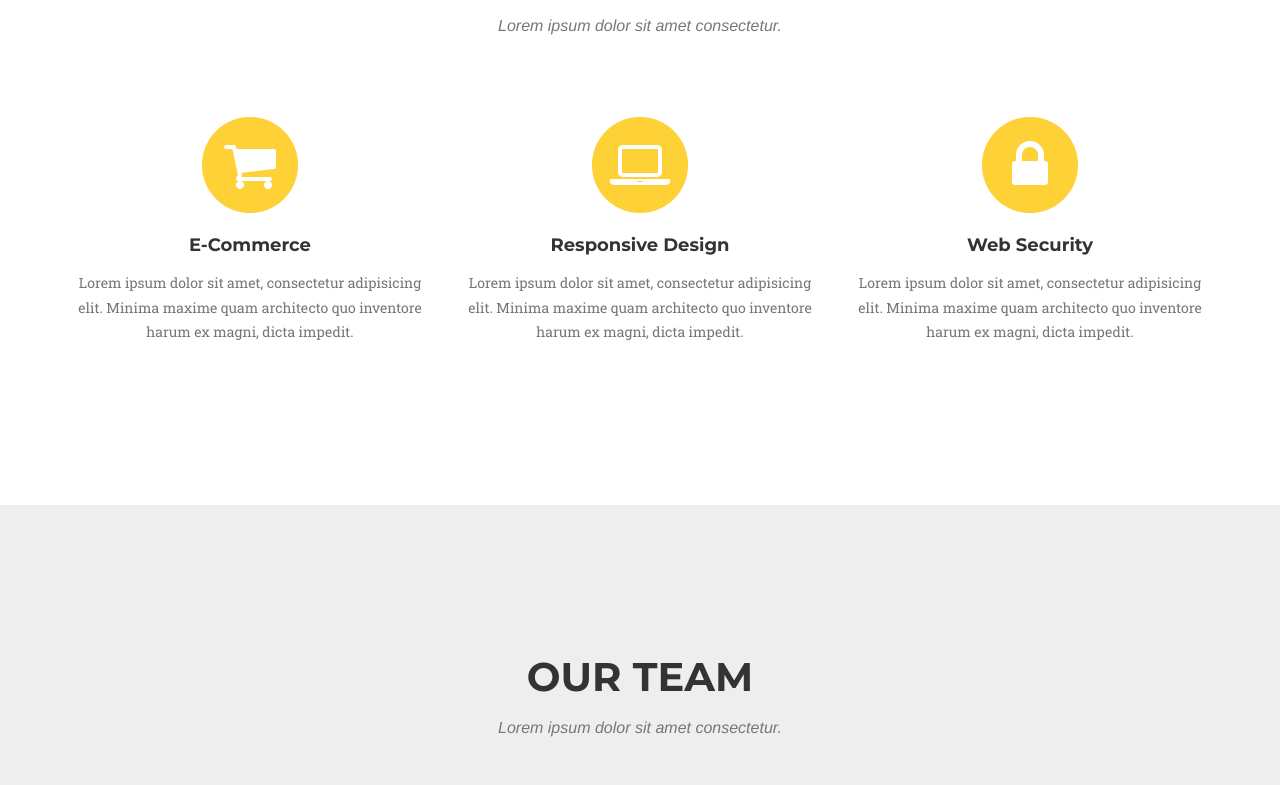
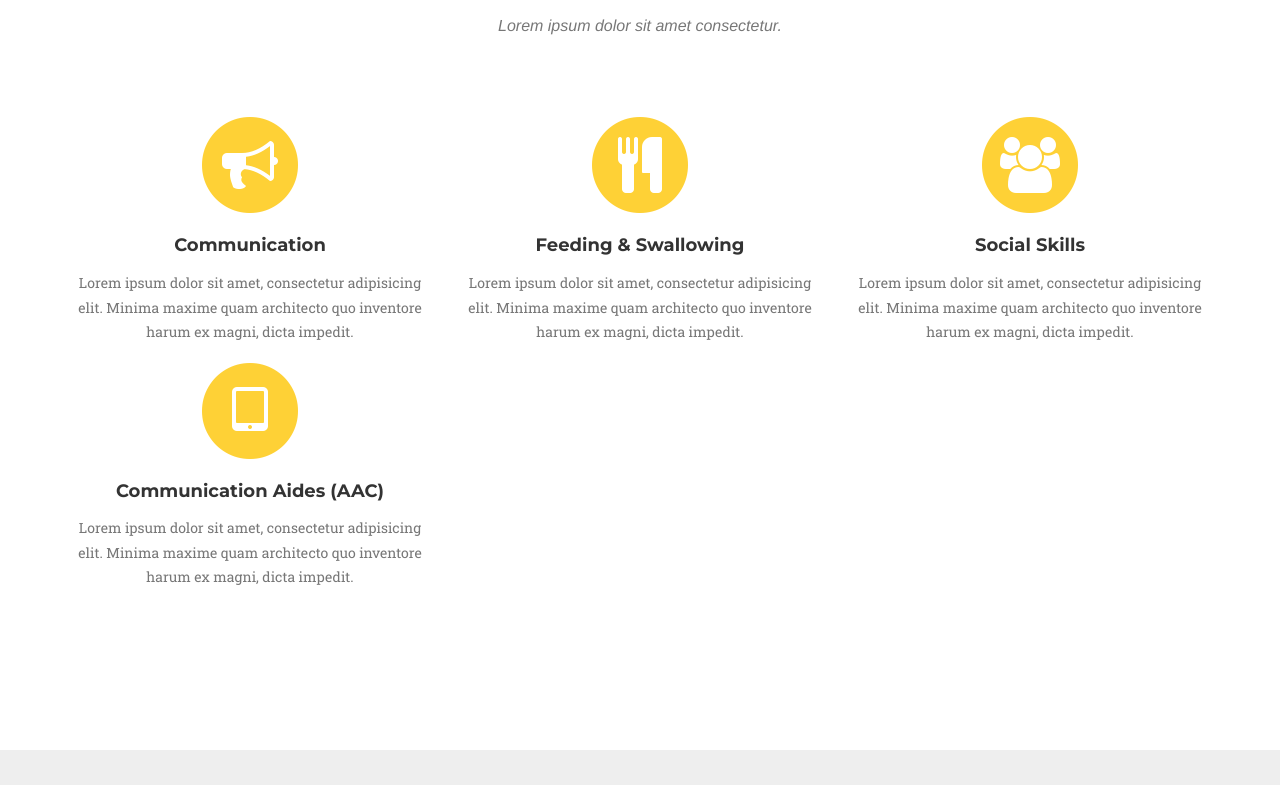
Before and after one commit to squidsoup/chattervox-web, a website: page index.html in a window 1280 px wide. Shown: the part 955-1740 px from the top of the page. Drawn offline with nearby package versions, Linux system fonts and the light colour scheme; a web font is replaced by a local one.

Commit message:
Add service headings.

```diff
--- a/index.html
+++ b/index.html
@@ -78,7 +78,7 @@
     <header>
         <div class="container">
             <div class="intro-text">
-                <div class="intro-lead-in">Speech Language Therapy</div>
+                <div class="intro-lead-in">Paediatric Speech Language Therapy</div>
                 <div class="intro-heading">We do stuff!</div>
                 <a href="#services" class="page-scroll btn btn-xl">Learn More</a>
             </div>
@@ -98,28 +98,36 @@
                 <div class="col-md-4">
                     <span class="fa-stack fa-4x">
                         <i class="fa fa-circle fa-stack-2x text-primary"></i>
-                        <i class="fa fa-shopping-cart fa-stack-1x fa-inverse"></i>
+                        <i class="fa fa-bullhorn fa-stack-1x fa-inverse"></i>
                     </span>
-                    <h4 class="service-heading">E-Commerce</h4>
+                    <h4 class="service-heading">Communication</h4>
                     <p class="text-muted">Lorem ipsum dolor sit amet, consectetur adipisicing elit. Minima maxime quam architecto quo inventore harum ex magni, dicta impedit.</p>
                 </div>
                 <div class="col-md-4">
                     <span class="fa-stack fa-4x">
                         <i class="fa fa-circle fa-stack-2x text-primary"></i>
-                        <i class="fa fa-laptop fa-stack-1x fa-inverse"></i>
+                        <i class="fa fa-cutlery fa-stack-1x fa-inverse"></i>
                     </span>
-                    <h4 class="service-heading">Responsive Design</h4>
+                    <h4 class="service-heading">Feeding &amp; Swallowing</h4>
                     <p class="text-muted">Lorem ipsum dolor sit amet, consectetur adipisicing elit. Minima maxime quam architecto quo inventore harum ex magni, dicta impedit.</p>
                 </div>
                 <div class="col-md-4">
                     <span class="fa-stack fa-4x">
                         <i class="fa fa-circle fa-stack-2x text-primary"></i>
-                        <i class="fa fa-lock fa-stack-1x fa-inverse"></i>
+                        <i class="fa fa-group fa-stack-1x fa-inverse"></i>
                     </span>
-                    <h4 class="service-heading">Web Security</h4>
+                    <h4 class="service-heading">Social Skills</h4>
                     <p class="text-muted">Lorem ipsum dolor sit amet, consectetur adipisicing elit. Minima maxime quam architecto quo inventore harum ex magni, dicta impedit.</p>
                 </div>
-            </div>
+                 <div class="col-md-4">
+                    <span class="fa-stack fa-4x">
+                        <i class="fa fa-circle fa-stack-2x text-primary"></i>
+                        <i class="fa fa-tablet fa-stack-1x fa-inverse"></i>
+                    </span>
+                    <h4 class="service-heading">Communication Aides (AAC)</h4>
+                    <p class="text-muted">Lorem ipsum dolor sit amet, consectetur adipisicing elit. Minima maxime quam architecto quo inventore harum ex magni, dicta impedit.</p>
+                </div>
+           </div>
         </div>
     </section>
 
@@ -372,23 +380,13 @@
         <div class="container">
             <div class="row">
                 <div class="col-md-4">
-                    <span class="copyright">Copyright &copy; Your Website 2016</span>
+                    <span class="copyright">Copyright &copy; Chattervox 2016</span>
                 </div>
                 <div class="col-md-4">
                     <ul class="list-inline social-buttons">
-                        <li><a href="#"><i class="fa fa-twitter"></i></a>
-                        </li>
                         <li><a href="#"><i class="fa fa-facebook"></i></a>
                         </li>
                         <li><a href="#"><i class="fa fa-linkedin"></i></a>
-                        </li>
-                    </ul>
-                </div>
-                <div class="col-md-4">
-                    <ul class="list-inline quicklinks">
-                        <li><a href="#">Privacy Policy</a>
-                        </li>
-                        <li><a href="#">Terms of Use</a>
                         </li>
                     </ul>
                 </div>
```
